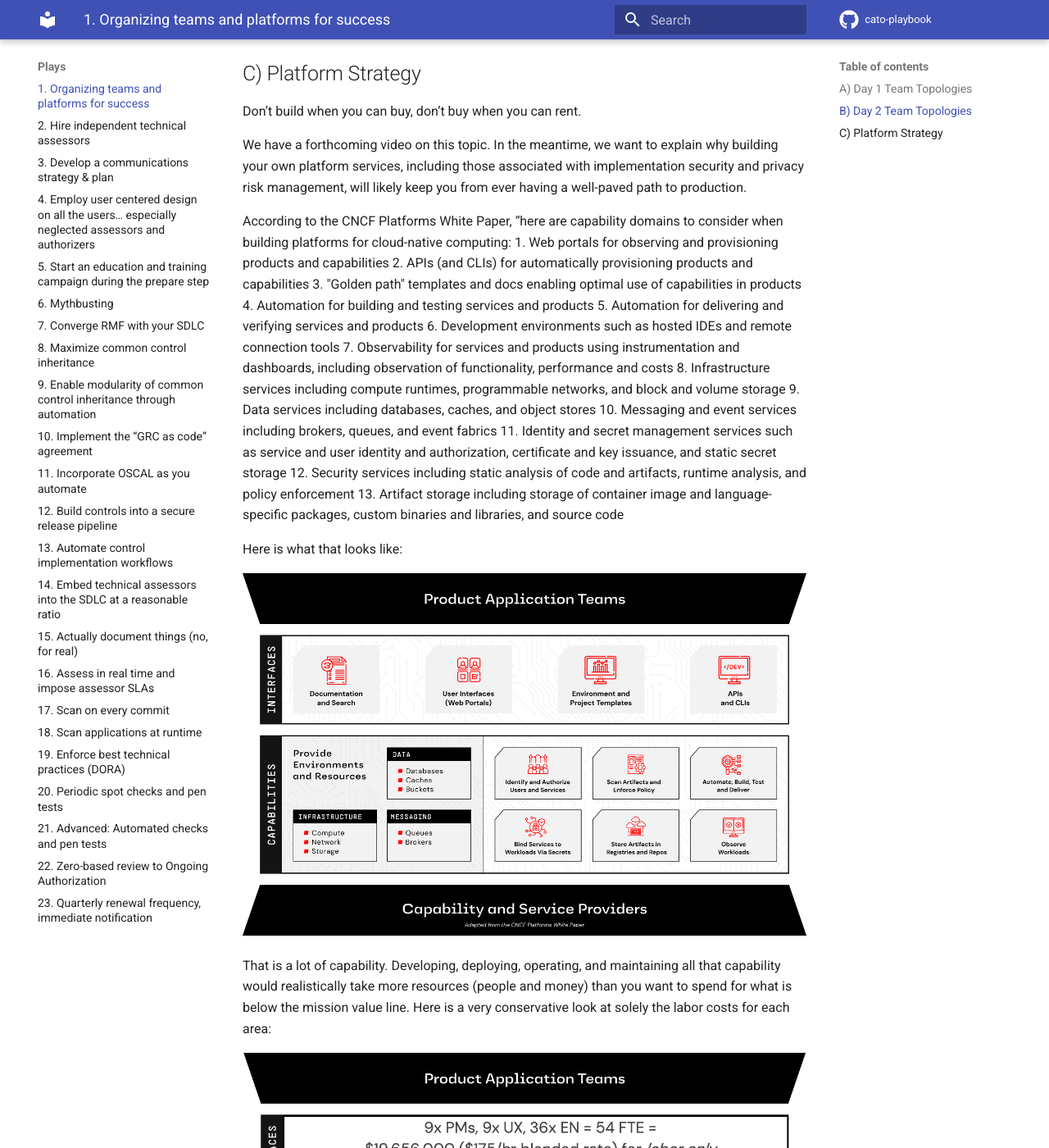
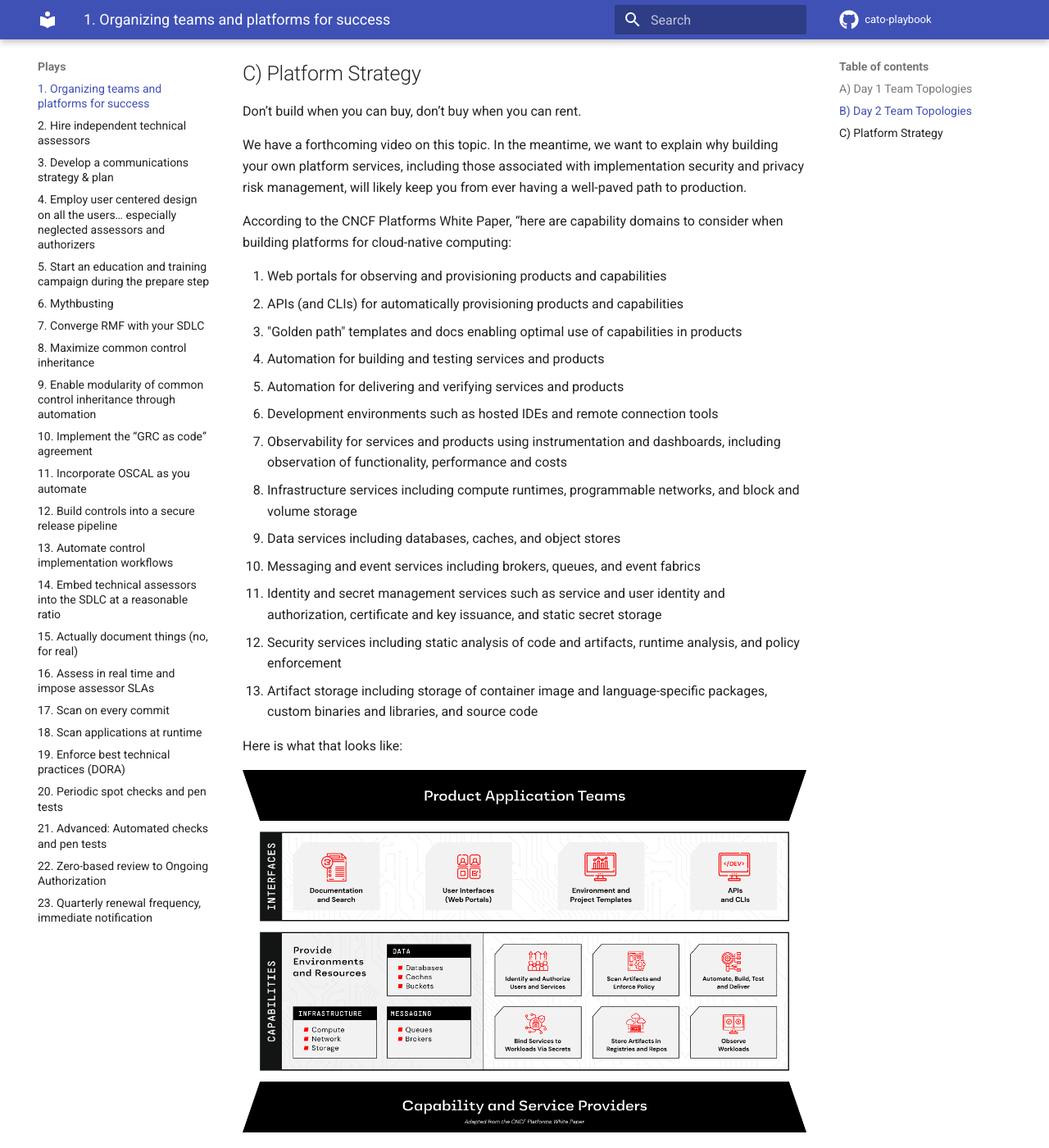
Before and after one commit to rise8-us/cato-playbook, an MkDocs documentation site: the page built from docs/organize.md, in a window 1280 px wide and 1400 px high, scrolled down 2307 px. Shown: the whole window at 82% size. Built offline with MkDocs 1.6.1 and Material for MkDocs 9.7.7, drawn with Linux system fonts in a browser that asks for light colours; comment, search, counter and statistics services are not loaded.

Commit message:
Update organize.md

```diff
--- a/docs/organize.md
+++ b/docs/organize.md
@@ -31,6 +31,7 @@
 We have a forthcoming video on this topic. In the meantime, we want to explain why building your own platform services, including those associated with implementation security and privacy risk management, will likely keep you from ever having a well-paved path to production.
 
 According to the CNCF Platforms White Paper, “here are capability domains to consider when building platforms for cloud-native computing:
+
 1. Web portals for observing and provisioning products and capabilities
 2. APIs (and CLIs) for automatically provisioning products and capabilities
 3. "Golden path" templates and docs enabling optimal use of capabilities in products
@@ -47,11 +48,11 @@
 
 Here is what that looks like:
 
-![THis is an image!](images/CNCF.png)
+![This is an image!](images/CNCF.png)
 
 That is a lot of capability. Developing, deploying, operating, and maintaining all that capability would realistically take more resources (people and money) than you want to spend for what is below the mission value line. Here is a very conservative look at solely the labor costs for each area:
 
-![THis is an image!](images/Assumptions.png)
+![This is an image!](images/Assumptions.png)
 
 What’s the value in that? Since we are part of the federal acquisition system, I really want to emphasize that cost, schedule, and performance are one side of a value equation. Value equals performance divided by the product of schedule and cost. It’s important because no matter how much you minimize cost and schedule, if performance is low, value will be low. It’s also worth noting that performance isn’t measured against a specification, but against what the mission and the user really needed–in this case a platform that enables applications to continuously deliver with reduced cognitive load.
 
@@ -61,4 +62,4 @@
 
 Here is a buy example, where many FTEs are avoided by buying platform licenses, conservatively reducing total cost by 50% while improving likelihood, drastically lowering TTV, and lowering effort and stress:
 
-![THis is an image!](images/Buy.png)
+![This is an image!](images/Buy.png)
```
